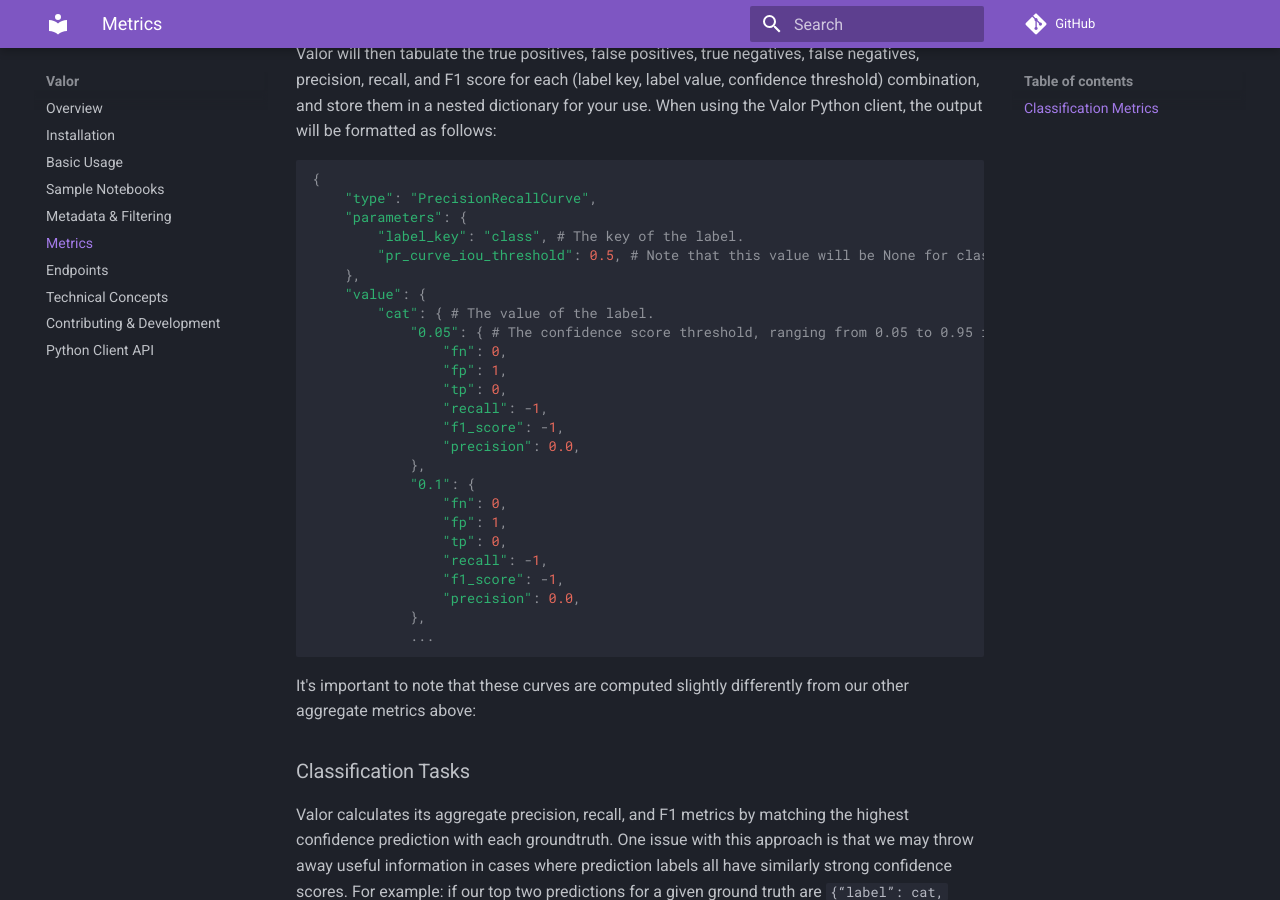
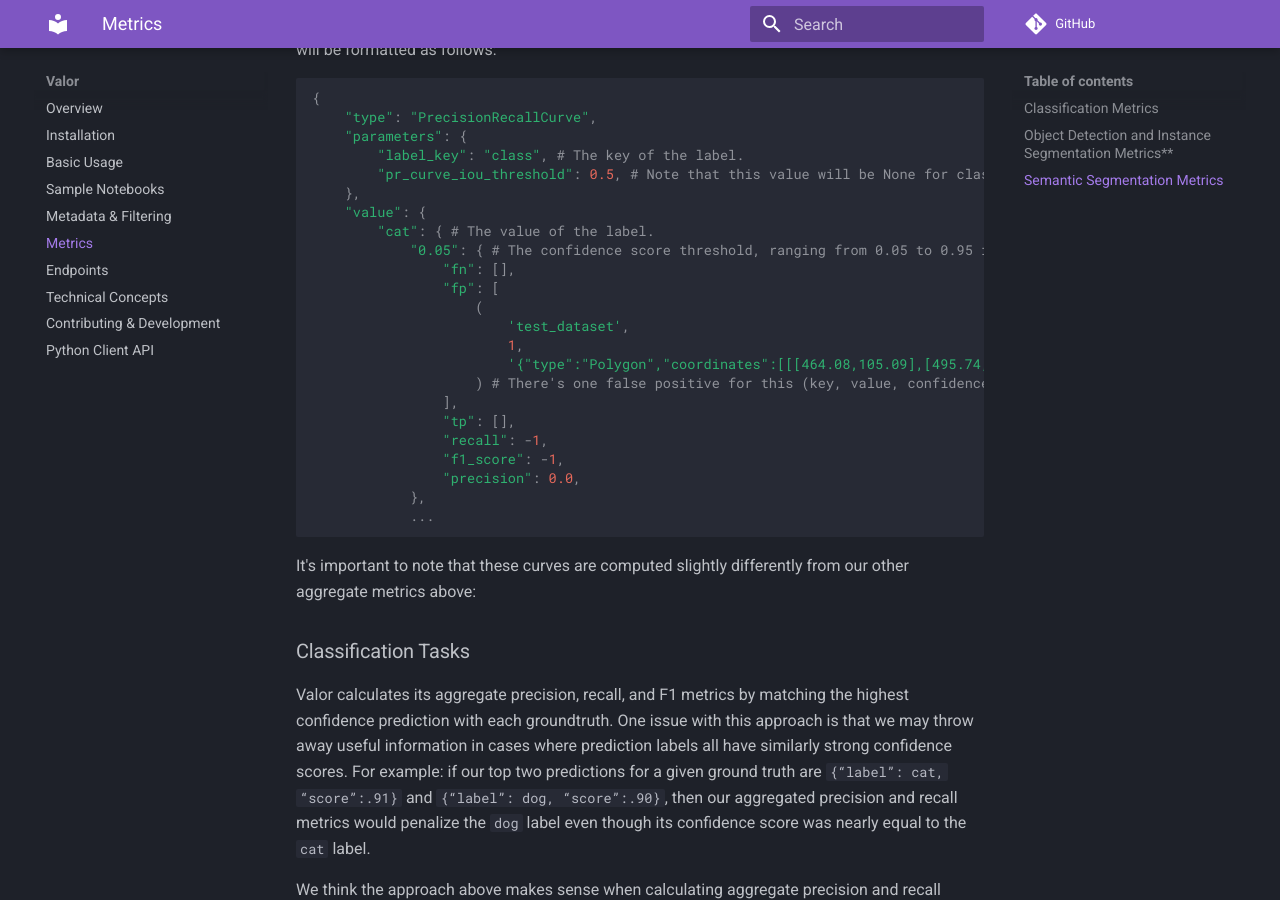
Before and after one commit to Striveworks/valor, an MkDocs documentation site: the page built from docs/metrics.md, in a window 1280 px wide and 900 px high, scrolled down 6410 px. Built offline with MkDocs 1.6.1 and Material for MkDocs 9.7.7, drawn with Linux system fonts in a browser that asks for light colours; comment, search, counter and statistics services are not loaded.

Commit message:
update docs

```diff
--- a/docs/metrics.md
+++ b/docs/metrics.md
@@ -178,17 +177,15 @@
     "value": {
         "cat": { # The value of the label.
             "0.05": { # The confidence score threshold, ranging from 0.05 to 0.95 in increments of 0.05.
-                "fn": 0,
-                "fp": 1,
-                "tp": 0,
-                "recall": -1,
-                "f1_score": -1,
-                "precision": 0.0,
-            },
-            "0.1": {
-                "fn": 0,
-                "fp": 1,
-                "tp": 0,
+                "fn": [],
+                "fp": [
+                    (
+                        'test_dataset',
+                        1,
+                        '{"type":"Polygon","coordinates":[[[464.08,105.09],[495.74,105.09],[495.74,146.99],[464.08,146.99],[464.08,105.09]]]}'
+                    ) # There's one false positive for this (key, value, confidence threshold) combination as indicated by the one tuple shown here. This tuple contains that observation's dataset name, datum ID, and coordinates in the form of a GeoJSON string. For classification tasks, this tuple will only contain the given observation's dataset name and datum ID.
+                ],
+                "tp": [],
                 "recall": -1,
                 "f1_score": -1,
                 "precision": 0.0,
```
Also changed, not shown: other parts of docs/metrics.md (+0 -1 lines), 1 other file.
